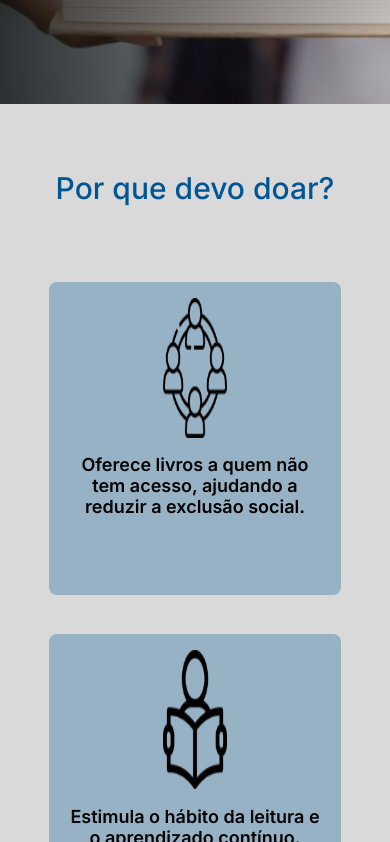
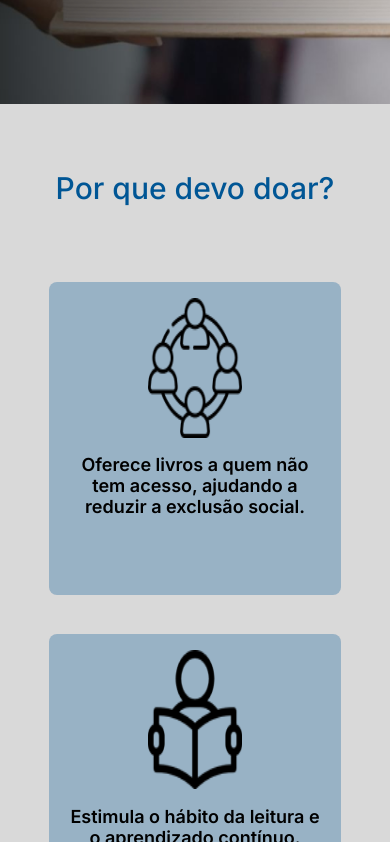
Before and after one commit to WellingtonMachadoBelo/livrariaVaiNaWeb, a React (Vite) app: page / in a window 390 px wide. Shown: the part 622-1464 px from the top of the page. Built offline with nearby package versions, Linux system fonts and the light colour scheme.

Commit message:
Atualização Responsivo

```diff
--- a/src/pages/Inicio/Inicio.module.scss
+++ b/src/pages/Inicio/Inicio.module.scss
@@ -193,7 +193,7 @@
       height: 37vh;
 
       img{
-        width: 16.5vw;
+        width: 24vw;
         height: 16.5vh;
       }
 
```
